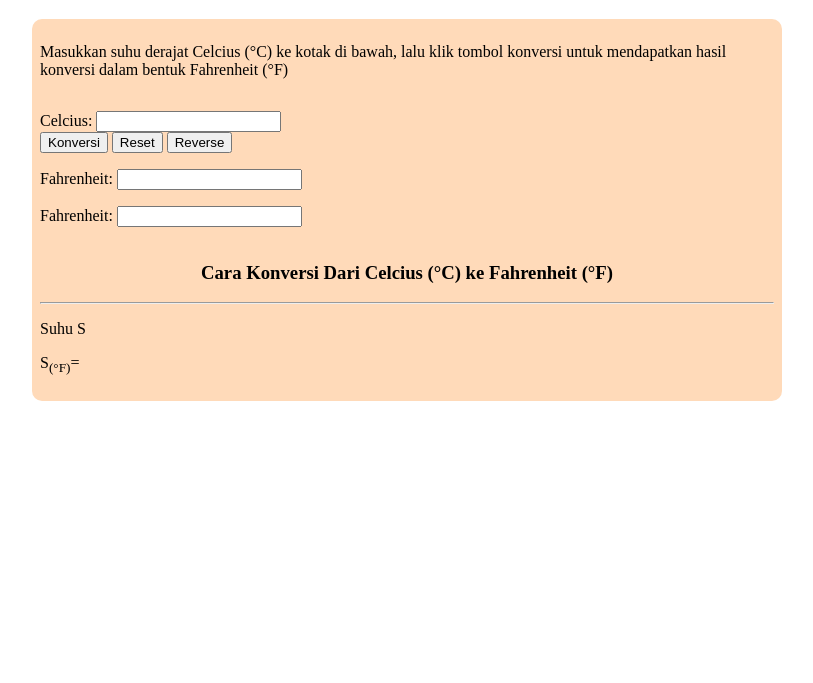
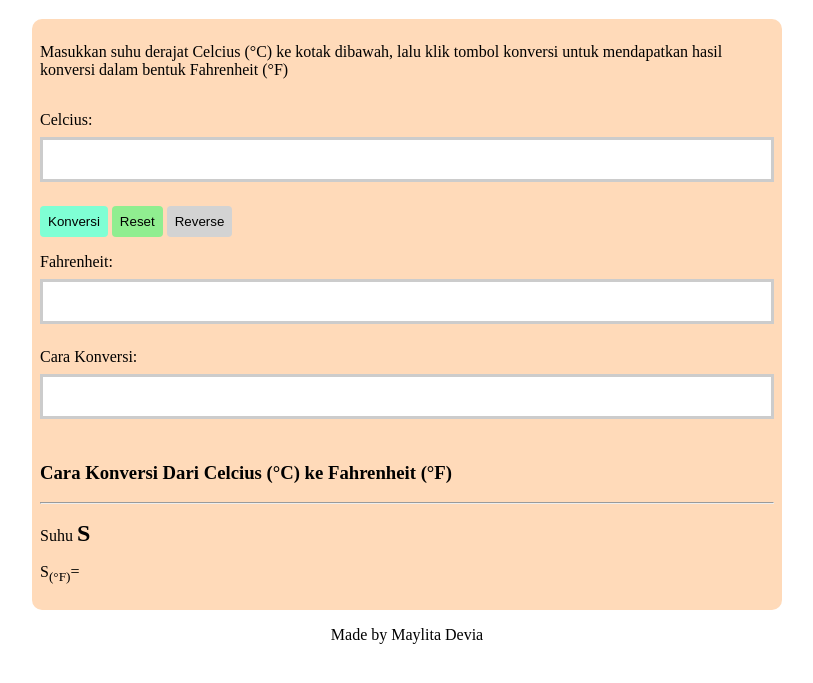
Before and after one commit to revou-fundamental-course/03-feb-25-maylita, a plain HTML site: page index.html in a window 1280 px wide. Shown: the part 61-744 px from the top of the page, without its empty margins (233-1046 px from the left). Drawn offline with Linux system fonts and the light colour scheme.

Commit message:
tes Update

```diff
--- a/css/styles.css
+++ b/css/styles.css
@@ -10,15 +10,68 @@ main {
 
 }
 
-header {
-    justify-self: center;
+.main-header {
+    text-align: center;
 }
 
 section {
     padding: 8px;
 }
 
-form {
+.input-group {
     display: flex;
     flex-direction: column;
 }
+
+input {
+    width: 100%;
+    padding: 12px 20px;
+    margin: 8px 0;
+    box-sizing: border-box;
+    border: 3px solid #ccc;
+    -webkit-transition: 0.5s;
+    transition: 0.5s;
+    outline: none;
+}
+
+input[type=number]:focus {
+    border: 3px solid #555;
+}
+
+.button-group {
+    margin-top: 16px;
+}
+
+button {
+    border: none;
+    padding: 8px;
+    border-radius: 4px;
+}
+
+.bg-aquamarine {
+    background-color: aquamarine;
+}
+
+.bg-gray {
+    background-color: lightgray;
+}
+
+.bg-green {
+    background-color: lightgreen;
+}
+
+.remark {
+    font-weight: bold;
+    font-size: x-large;
+}
+
+footer {
+    text-align: center;
+}
+
+/* Responsive */
+@media only screen and (max-width: 480px) {
+    main {
+        background-color: lightskyblue;
+    }
+}
--- a/index.html
+++ b/index.html
@@ -11,36 +11,37 @@
 </head>
 
 <body>
-    <header>
+    <header class="main-header">
         <h1>Konversi Suhu</h1>
     </header>
 
     <main>
         <!-- Introduction -->
         <section>
-            <p>Masukkan suhu derajat Celcius (&deg;C) ke kotak di bawah, lalu klik tombol konversi
-                untuk mendapatkan hasil konversi dalam bentuk Fahrenheit (&deg;F)</p>
+            <p>Masukkan suhu derajat Celcius (&deg;C) ke kotak dibawah,
+                lalu klik tombol konversi untuk mendapatkan hasil konversi
+                dalam bentuk Fahrenheit (&deg;F)</p>
         </section>
 
-         <!-- Form Input suhu Yang ingin di konversi -->
+        <!-- Form Input Suhu Yang Ingin Di Konversi -->
         <section>
             <form>
-                <div>
+                <div class="input-group">
                     <label for="main-input">Celcius:</label>
                     <input type="number" id="main-input">
                 </div>
 
-                <div>
-                    <button>Konversi</button>
-                    <button>Reset</button>
-                    <button>Reverse</button>
+                <div class="button-group">
+                    <button class="bg-aquamarine" type="button" onclick="validateForm();">Konversi</button>
+                    <button class="bg-green">Reset</button>
+                    <button class="bg-gray">Reverse</button>
                 </div>
             </form>
         </section>
 
         <!-- Hasil Konversi -->
         <section>
-            <div>
+            <div class="input-group">
                 <label for="main-result">Fahrenheit:</label>
                 <input type="text" id="main-result" readonly>
 
@@ -49,26 +50,32 @@
 
         <!-- Cara Konversi Suhu -->
         <section>
-            <div>
-                <label for="cara-konversi">Fahrenheit:</label>
+            <div class="input-group">
+                <label for="cara-konversi">Cara Konversi:</label>
                 <input type="text" id="cara-konversi" readonly>
             </div>
         </section>
 
         <!-- Penjelasan Rumus Konversi Suhu -->
         <section>
-            <Header>
+            <header>
                 <h3>Cara Konversi Dari Celcius (&deg;C) ke Fahrenheit (&deg;F)</h3>
-            </Header>
+            </header>
 
             <hr>
 
             <article>
-                <p>Suhu <span>S</span></p>
+                <p>Suhu <span class="remark">S</span></p>
                 <p>S<sub>(&deg;F)</sub>=</p>
             </article>
+        </section>
+    </main>
 
-           </section>
-    <footer></footer>
+    <footer>
+        <p>Made by Maylita Devia</p>
+    </footer>
+
+    <script src="js/script.js"></script>
 </body>
+
 </html>
--- a/js/script.js
+++ b/js/script.js
@@ -1 +1,25 @@
 // ini file Javascript
+
+console.log('Javascript is working!');
+
+function validateForm() {
+    let input = document.getElementById('main-input');
+    console.log(input.value);
+
+    if (input.value == '') {
+        alert('Tolong isi inputan');
+    } else {
+        /// Proses konversi
+        let calc = convertToCelcius(input.value);
+
+        /// Tampilkan hasil
+        document.getElementById('main-result').value = calc;
+        document.getElementById('cara-konversi').value = `Diket: C=${input.value} F...`;
+        console.log('Berhasil di eksekusi');
+    }
+}
+
+/// Fungsi konversi
+let convertToCelcius = (input) => {
+    return input * 2;
+}
```
Lines whose indentation alone changed are shown as unchanged.
